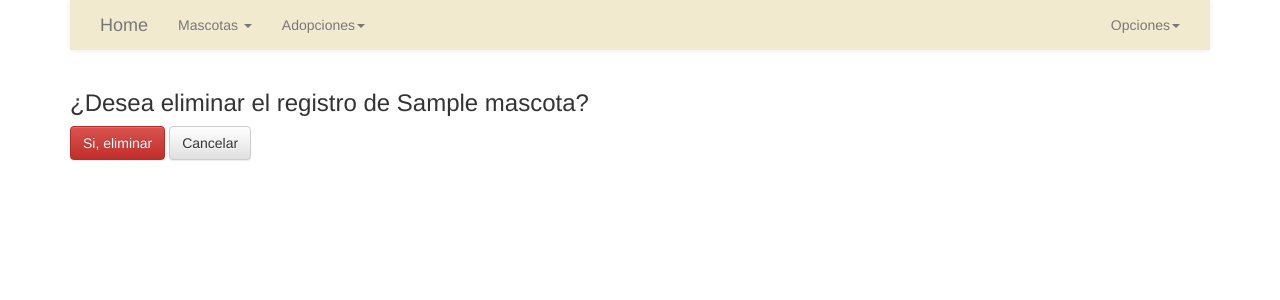
After one commit to JPablo1997/Refugio_Django, a Django app: template templates/mascota/mascota_delete.html in a window 1280 px wide. The commit adds this page. Shown: the top 300 px of the page. Run offline with Django 3.2, Linux system fonts and the light colour scheme; the template is opened without the code that fills it: most values are stand-ins (such as "Sample title", 1, 10 or a date in 2020); some libraries are stand-ins or nearby versions.

Commit message:
DELETE mascotas con views basadas en funciones

```diff
--- a/apps/mascota/urls.py
+++ b/apps/mascota/urls.py
@@ -1,9 +1,10 @@
 from django.urls import path, include
-from apps.mascota.views import index, mascota_view, mascota_list, mascota_edit
+from apps.mascota.views import index, mascota_view, mascota_list, mascota_edit, mascota_delete
 
 urlpatterns = [
     path('', index, name='index'),
     path('nuevo/', mascota_view, name='mascota_crear'),
     path('listar/', mascota_list, name='mascota_listar'),
     path('editar/<int:id_mascota>/', mascota_edit, name='mascota_editar'),
+    path('eliminar/<int:id_mascota>/', mascota_delete, name='mascota_eliminar'),
 ]
--- /dev/null
+++ b/templates/mascota/mascota_delete.html
@@ -0,0 +1,11 @@
+{% extends 'base/base.html' %}
+
+{% block content %}
+<form method="post">
+	{% csrf_token %}
+	<h3>¿Desea eliminar el registro de {{ mascota.nombre }}?</h3>
+	<button class="btn btn-danger" type="submit">Si, eliminar</button>
+	<a class="btn btn-default" href="{% url 'mascota_listar'%}">Cancelar</a>
+
+</form>
+{% endblock %}
--- a/templates/mascota/mascota_list.html
+++ b/templates/mascota/mascota_list.html
@@ -26,6 +26,7 @@
 			<td>{{ mascota.persona.nombre }} {{ mascota.persona.apellidos }}</td>
 			<td>
 				<a class="btn btn-primary" href="{% url 'mascota_editar' mascota.id %}">Editar</a>
+				<a class="btn btn-danger" href="{% url 'mascota_eliminar' mascota.id %}">Eliminar</a>
 			</td>
 		</tr>
 		{% endfor %}
```
Also changed, not shown: apps/mascota/views.py (+7 -0 lines).
